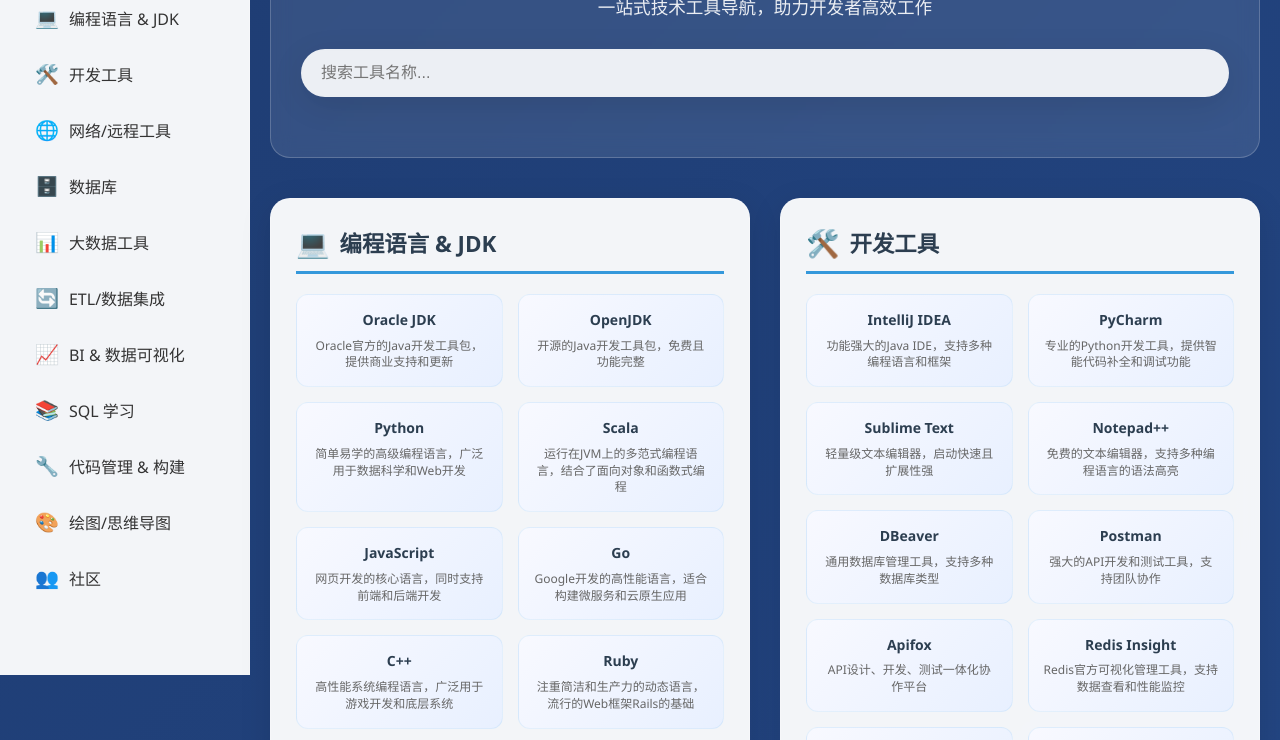
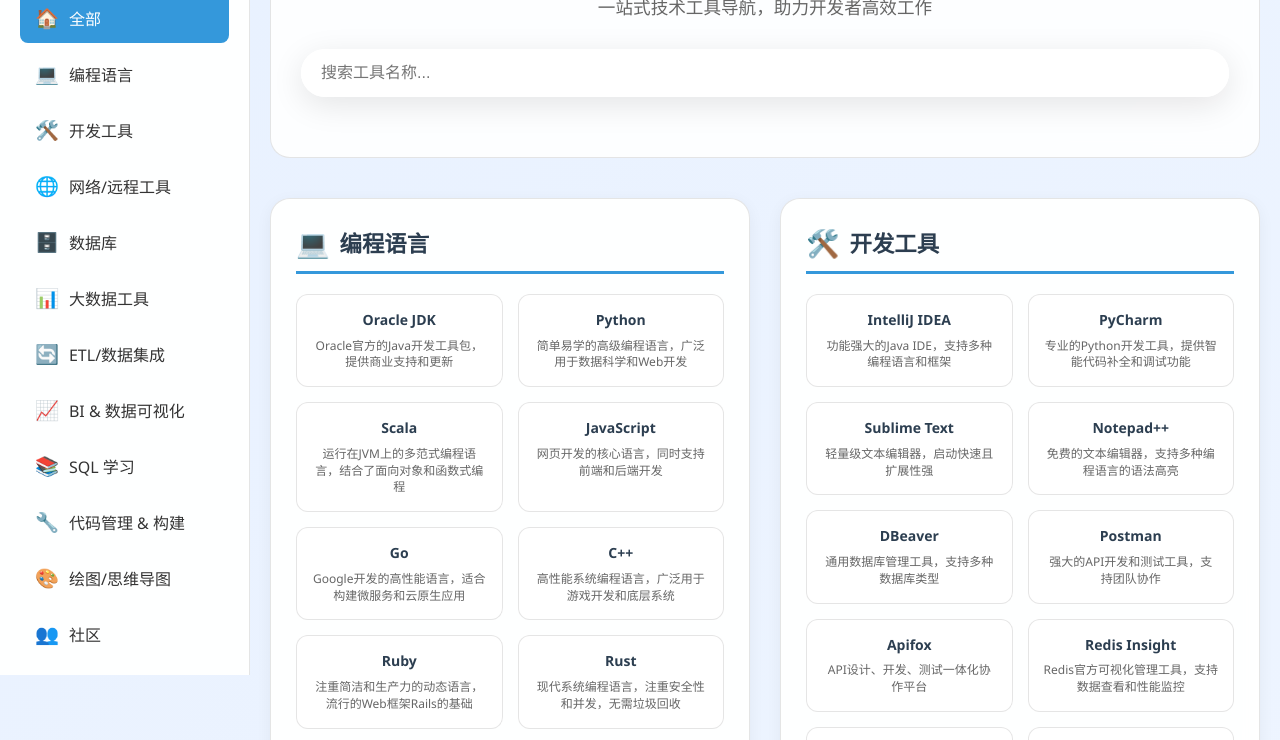
Before and after one commit to cwuyou/devnav-online, a plain HTML site: page index.html in a window 1280 px wide. Shown: the part 125-865 px from the top of the page. Drawn offline with Linux system fonts and the light colour scheme.

Commit message:
Update index.html

```diff
--- a/index.html
+++ b/index.html
@@ -13,7 +13,7 @@
 
         body {
             font-family: 'Segoe UI', Tahoma, Geneva, Verdana, sans-serif;
-            background: linear-gradient(135deg, #1e3c72 0%, #2a5298 100%);
+            background: linear-gradient(135deg, #e8f1ff 0%, #f5f9ff 100%);
             min-height: 100vh;
             color: #333;
             display: flex;
@@ -30,7 +30,7 @@
             top: 0;
             padding: 20px;
             overflow-y: auto;
-            border-right: 1px solid rgba(255, 255, 255, 0.2);
+            border-right: 1px solid rgba(0, 0, 0, 0.1);
             transition: transform 0.3s ease;
         }
 
@@ -98,22 +98,22 @@
         .header {
             text-align: center;
             margin-bottom: 40px;
-            background: rgba(255, 255, 255, 0.1);
+            background: rgba(255, 255, 255, 0.9);
             backdrop-filter: blur(10px);
             border-radius: 20px;
             padding: 30px;
-            border: 1px solid rgba(255, 255, 255, 0.2);
+            border: 1px solid rgba(0, 0, 0, 0.1);
         }
 
         .header h1 {
-            color: white;
+            color: #1e3c72;
             font-size: 2.5rem;
             margin-bottom: 10px;
-            text-shadow: 0 2px 10px rgba(0, 0, 0, 0.3);
+            text-shadow: none;
         }
 
         .header p {
-            color: rgba(255, 255, 255, 0.9);
+            color: #666;
             font-size: 1.1rem;
         }
 
@@ -151,8 +151,8 @@
             backdrop-filter: blur(10px);
             border-radius: 20px;
             padding: 25px;
-            box-shadow: 0 8px 32px rgba(0, 0, 0, 0.1);
-            border: 1px solid rgba(255, 255, 255, 0.2);
+            box-shadow: 0 4px 16px rgba(0, 0, 0, 0.05);
+            border: 1px solid rgba(0, 0, 0, 0.1);
             transition: all 0.3s ease;
         }
 
@@ -179,13 +179,13 @@
         }
 
         .tool-card {
-            background: linear-gradient(135deg, #f8f9ff 0%, #e8f0ff 100%);
+            background: #ffffff;
             border-radius: 12px;
             padding: 15px;
             text-decoration: none;
             color: #2c3e50;
             transition: all 0.3s ease;
-            border: 1px solid rgba(52, 152, 219, 0.1);
+            border: 1px solid rgba(0, 0, 0, 0.1);
             position: relative;
             overflow: hidden;
             display: flex;
@@ -210,13 +210,14 @@
 
         .tool-card:hover {
             transform: translateY(-3px) scale(1.02);
-            box-shadow: 0 8px 25px rgba(52, 152, 219, 0.2);
-            background: linear-gradient(135deg, #3498db 0%, #2980b9 100%);
-            color: white;
+            box-shadow: 0 8px 25px rgba(30, 60, 114, 0.1);
+            background: linear-gradient(135deg, #f8f9ff 0%, #e8f0ff 100%);
+            color: #1e3c72;
+            border-color: rgba(30, 60, 114, 0.2);
         }
 
         .tool-card:hover .tool-desc {
-            color: rgba(255, 255, 255, 0.9);
+            color: #666;
         }
 
         .tool-name {
@@ -295,7 +296,54 @@
             <h2>工具分类</h2>
         </div>
         <ul class="category-list" id="categoryList">
-            <!-- 分类列表将通过 JavaScript 动态生成 -->
+            <li class="category-item active" data-category="all">
+                <span class="category-icon">🏠</span>
+                全部
+            </li>
+            <li class="category-item" data-category="programming">
+                <span class="category-icon">💻</span>
+                编程语言
+            </li>
+            <li class="category-item" data-category="development">
+                <span class="category-icon">🛠️</span>
+                开发工具
+            </li>
+            <li class="category-item" data-category="networking">
+                <span class="category-icon">🌐</span>
+                网络/远程工具
+            </li>
+            <li class="category-item" data-category="database">
+                <span class="category-icon">🗄️</span>
+                数据库
+            </li>
+            <li class="category-item" data-category="bigdata">
+                <span class="category-icon">📊</span>
+                大数据工具
+            </li>
+            <li class="category-item" data-category="etl">
+                <span class="category-icon">🔄</span>
+                ETL/数据集成
+            </li>
+            <li class="category-item" data-category="bi">
+                <span class="category-icon">📈</span>
+                BI & 数据可视化
+            </li>
+            <li class="category-item" data-category="sql">
+                <span class="category-icon">📚</span>
+                SQL 学习
+            </li>
+            <li class="category-item" data-category="code">
+                <span class="category-icon">🔧</span>
+                代码管理 & 构建
+            </li>
+            <li class="category-item" data-category="drawing">
+                <span class="category-icon">🎨</span>
+                绘图/思维导图
+            </li>
+            <li class="category-item" data-category="community">
+                <span class="category-icon">👥</span>
+                社区
+            </li>
         </ul>
     </div>
 
@@ -312,20 +360,16 @@
             </div>
 
             <div class="categories" id="categoriesContainer">
-                <!-- 编程语言 & JDK -->
+                <!-- 编程语言 -->
                 <div class="category" data-category="programming">
                     <div class="category-title">
                         <span class="category-icon">💻</span>
-                        编程语言 & JDK
+                        编程语言
                     </div>
                     <div class="tools-grid">
                         <a href="https://www.oracle.com/java/" class="tool-card" target="_blank">
                             <div class="tool-name">Oracle JDK</div>
                             <div class="tool-desc">Oracle官方的Java开发工具包，提供商业支持和更新</div>
-                        </a>
-                        <a href="https://openjdk.org/" class="tool-card" target="_blank">
-                            <div class="tool-name">OpenJDK</div>
-                            <div class="tool-desc">开源的Java开发工具包，免费且功能完整</div>
                         </a>
                         <a href="https://www.python.org" class="tool-card" target="_blank">
                             <div class="tool-name">Python</div>
@@ -740,56 +784,20 @@
     </div>
 
     <script>
-        document.addEventListener('DOMContentLoaded', function() {
-            // 获取所有分类
+        // 在页面加载时立即执行关键的初始化代码
+        const sidebar = document.getElementById('sidebar');
+        const menuToggle = document.getElementById('menuToggle');
+        const searchInput = document.getElementById('searchInput');
         const categories = document.querySelectorAll('.category');
-            const categoryList = document.getElementById('categoryList');
-            const categoriesContainer = document.getElementById('categoriesContainer');
-            const menuToggle = document.getElementById('menuToggle');
-            const sidebar = document.getElementById('sidebar');
-            const searchInput = document.getElementById('searchInput');
-
-            // 存储分类信息
-            const categoryInfo = {
-                'programming': { icon: '💻', name: '编程语言 & JDK' },
-                'development': { icon: '🛠️', name: '开发工具' },
-                'networking': { icon: '🌐', name: '网络/远程工具' },
-                'database': { icon: '🗄️', name: '数据库' },
-                'bigdata': { icon: '📊', name: '大数据工具' },
-                'etl': { icon: '🔄', name: 'ETL/数据集成' },
-                'bi': { icon: '📈', name: 'BI & 数据可视化' },
-                'sql': { icon: '📚', name: 'SQL 学习' },
-                'code': { icon: '🔧', name: '代码管理 & 构建' },
-                'drawing': { icon: '🎨', name: '绘图/思维导图' },
-                'community': { icon: '👥', name: '社区' }
-            };
-
-            // 生成左侧导航栏
-            const uniqueCategories = new Set();
-            categories.forEach(category => {
-                const categoryType = category.dataset.category;
-                if (!uniqueCategories.has(categoryType) && categoryInfo[categoryType]) {
-                    uniqueCategories.add(categoryType);
-                    const li = document.createElement('li');
-                    li.className = 'category-item';
-                    li.dataset.category = categoryType;
-                    li.innerHTML = `
-                        <span class="category-icon">${categoryInfo[categoryType].icon}</span>
-                        ${categoryInfo[categoryType].name}
-                    `;
-                    categoryList.appendChild(li);
-                }
-            });
+        const categoryItems = document.querySelectorAll('.category-item');
 
         // 分类点击事件
-            categoryList.addEventListener('click', function(e) {
+        document.getElementById('categoryList').addEventListener('click', function(e) {
             const categoryItem = e.target.closest('.category-item');
             if (!categoryItem) return;
 
             // 更新选中状态
-                document.querySelectorAll('.category-item').forEach(item => {
-                    item.classList.remove('active');
-                });
+            categoryItems.forEach(item => item.classList.remove('active'));
             categoryItem.classList.add('active');
 
             const selectedCategory = categoryItem.dataset.category;
@@ -846,7 +854,6 @@
                 sidebar.classList.remove('active');
             }
         });
-        });
     </script>
 </body>
 </html>
```
Lines whose indentation alone changed are shown as unchanged.
